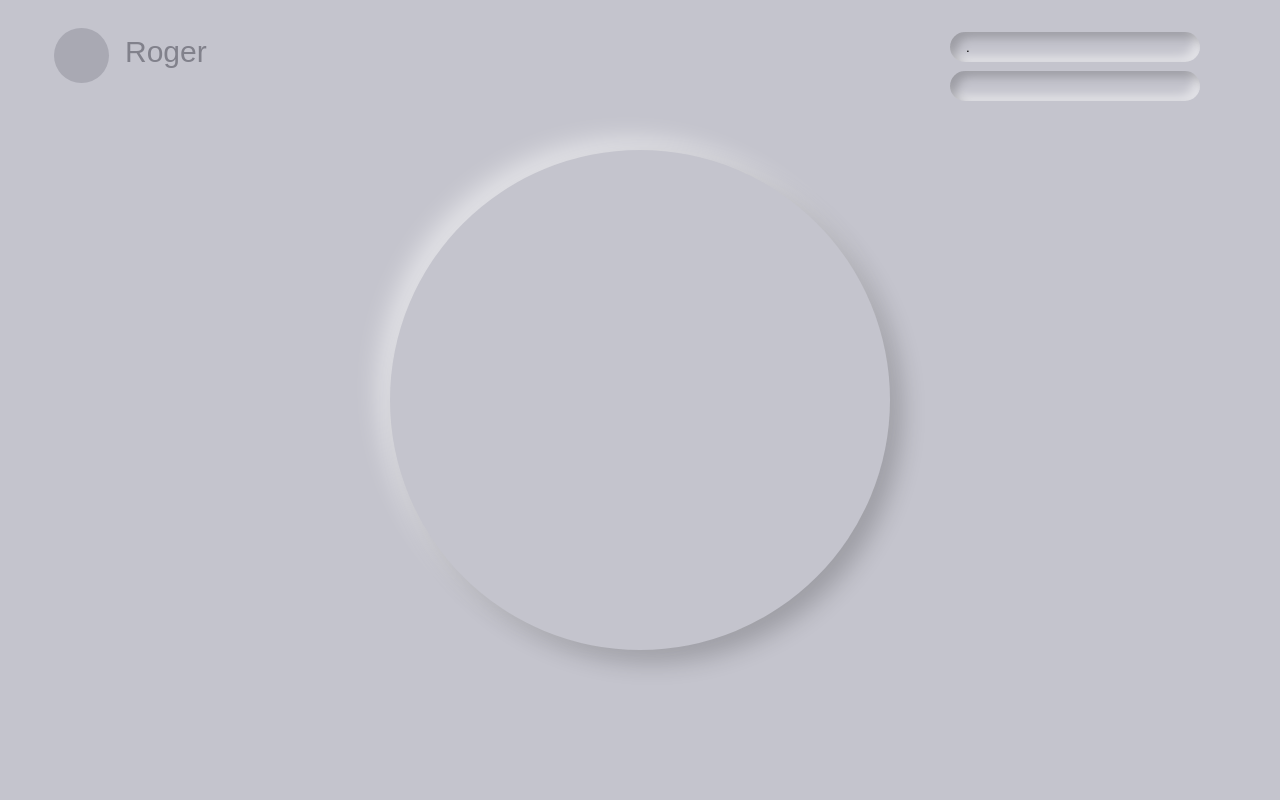
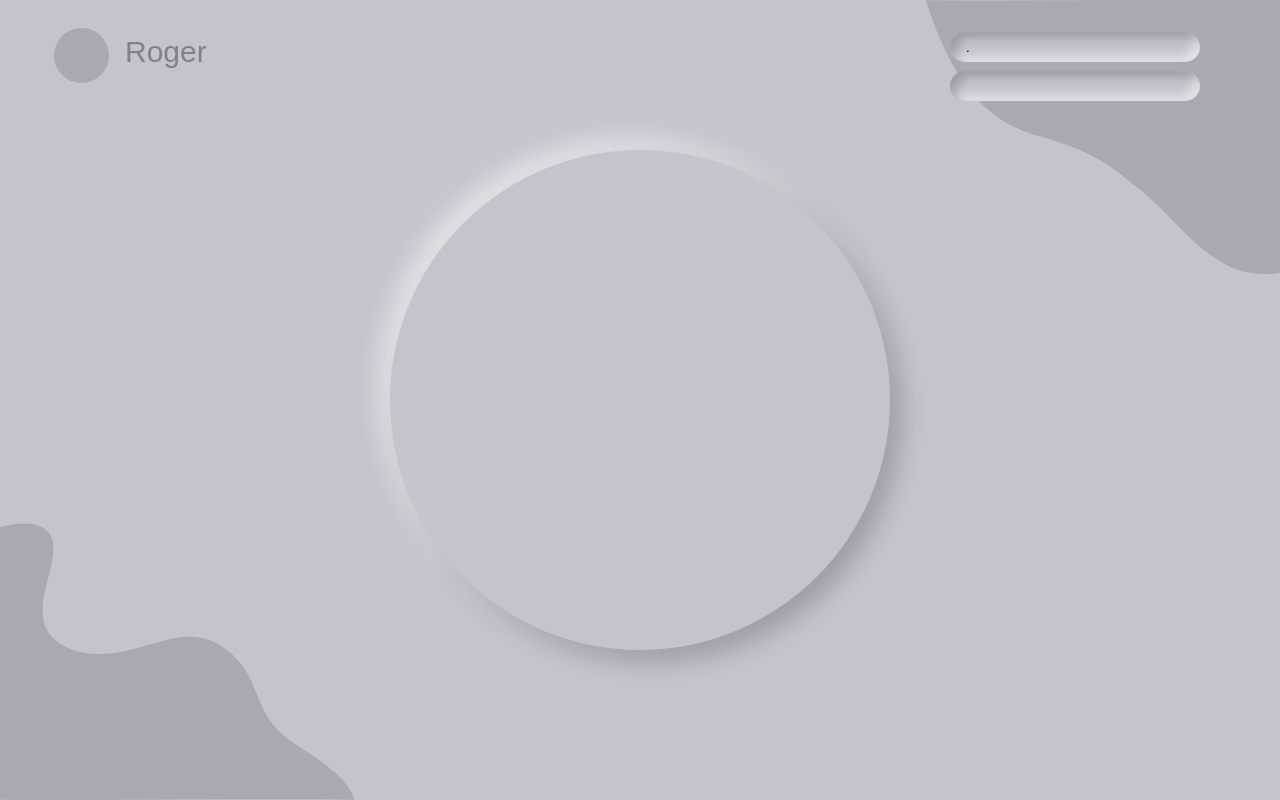
Before and after one commit to wilfcs/Roger, a Next.js app: page / in a window 1280 px wide. Built offline with nearby package versions, Linux system fonts and the light colour scheme.

Commit message:
Animation Added

```diff
--- a/package.json
+++ b/package.json
@@ -8,6 +8,7 @@
     "lint": "next lint"
   },
   "dependencies": {
+    "lottie-web": "^5.8.1",
     "next": "12.0.7",
     "react": "17.0.2",
     "react-dom": "17.0.2"
--- a/pages/index.js
+++ b/pages/index.js
@@ -1,7 +1,8 @@
 import Head from 'next/head'
-import Image from 'next/image'
-import { useState } from 'react';
+import { useEffect, useRef, useState } from 'react';
 import styles from '../styles/Home.module.css'
+import lottie from 'lottie-web'
+
 
 
 export default function Home() {
@@ -24,9 +25,7 @@ export default function Home() {
           setTime(s);
 
       }
-
         if(e.type == "mousedown"){
-
           startClick = e.timeStamp;
         }
         else if(e.type == "mouseup" && startClick > 0){
@@ -35,7 +34,6 @@ export default function Home() {
               const d = new Date();
               let s = (d.getSeconds());
               setTime(s);
-
           }
           else{
             const d = new Date();
@@ -50,6 +48,41 @@ export default function Home() {
 
     }
     // The end of Function
+
+
+    // Adding Effect
+    const container =  useRef(null);
+    const container2 =  useRef(null);
+
+    useEffect(() => {
+
+        lottie.loadAnimation({
+            container: container.current,
+            renderer:'svg',
+            loop:true,
+            autoplay:true,
+            animationData: require('../Json/bottom.json')
+        },
+        {
+          container: container2.current,
+          renderer:'svg',
+          loop:true,
+          autoplay:true,
+          animationData: require('../Json/top.json')
+      },
+        )
+
+        lottie.loadAnimation(
+          {
+            container: container2.current,
+            renderer: "svg",
+            loop: true,
+            autoplay: true,
+            animationData: require("../Json/top.json"),
+          }
+        );
+      })
+
   return (
       <>
       {/* <Head><link rel="preconnect" href="https://fonts.googleapis.com"/>
@@ -58,6 +91,12 @@ export default function Home() {
 
 
         {/* <div className={` ${styles.mishra} `}>sdjfl;kasdjflkjds</div> */}
+
+        <div className={styles.topJson}  ref={container2} >
+
+            </div>
+
+
         <div className={styles.content}>
           <div className={styles.brand}>
             <div className={styles.logo}></div>
@@ -75,7 +114,12 @@ export default function Home() {
           Your browser does not support the audio element.
         </audio>
         </div>
+        <div className={styles.bottomJson}  ref={container} >
+
+            </div>
+
         </div>
+
 
       </>
   )
--- a/styles/Home.module.css
+++ b/styles/Home.module.css
@@ -133,3 +133,16 @@ width: 500px;
         top: -42px;
         left: 70vw;
   }
+  .bottomJson{
+    position: fixed;
+    left: 0;
+    bottom: 0;
+    height: 42vh;
+  }
+
+  .topJson{
+    position: fixed;
+    right: 0;
+    top: 0;
+    height: 42vh;
+  }
```
Also changed, not shown: Json/bottom.json (added, +1 -0 lines), Json/top.json (added, +1 -0 lines), 1 other file (tests, documents, lock files or other folders).
